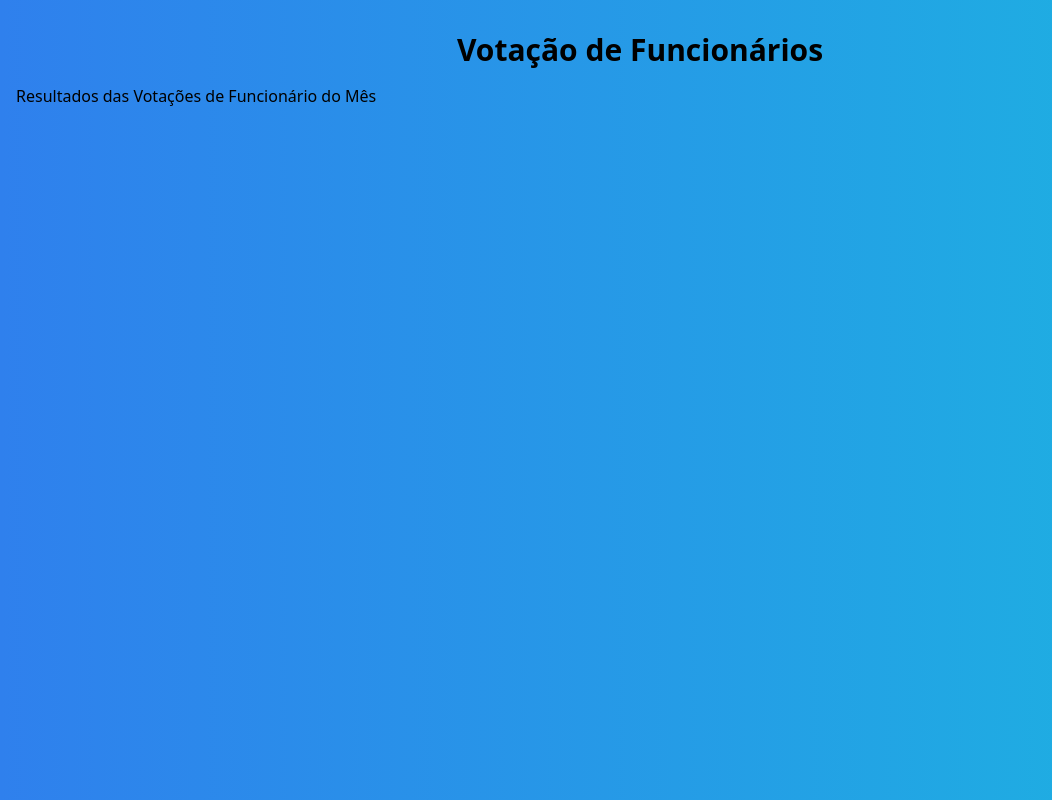
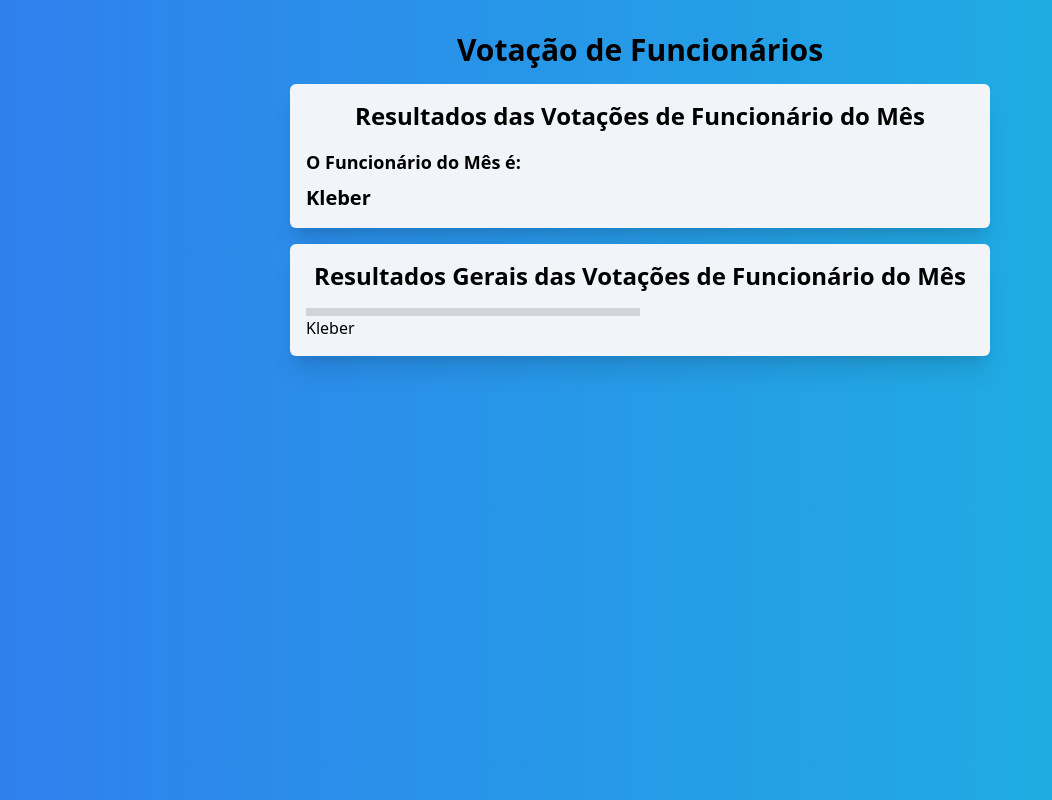
Before and after one commit to MateusVergennes/votos-funcionarios, a React (Create React App) app: page /Resultados in a window 1280 px wide. Shown: the whole page, without its empty margins (0-1052 px from the left). Built offline with nearby package versions, Linux system fonts and the light colour scheme; no server answers; the database is empty.

Commit message:
struct of resultPage

```diff
--- a/src/components/Resultados.jsx
+++ b/src/components/Resultados.jsx
@@ -1,8 +1,27 @@
 import React from 'react'
+
+const style = {
+  container: `bg-slate-100 max-w-[700px] w-full m-auto rounded-md shadow-xl p-4 mb-4`,
+  title: `text-2xl font-bold mb-4 text-center`,
+  defFuncMes: `text-lg font-semibold mb-2`,
+  funcMes: `text-xl font-bold`,
+  barraProgresso: `poll__option-fill w-1/2 h-2 bg-gray-300`,
+}
 
 const Resultados = () => {
   return (
-    <div>Resultados das Votações de Funcionário do Mês</div>
+    <div>
+      <div className={style.container}>
+        <p className={style.title}>Resultados das Votações de Funcionário do Mês</p>
+          <h2 className={style.defFuncMes}>O Funcionário do Mês é: </h2>
+            <h1 className={style.funcMes}>Kleber</h1>
+      </div>
+      <div className={style.container}>
+        <p className={style.title}>Resultados Gerais das Votações de Funcionário do Mês</p>
+          <p className={style.barraProgresso}></p>
+          <p className={style.listFuncionarios}>Kleber</p>
+      </div>
+    </div>
   )
 }
 
--- a/src/firebase.js
+++ b/src/firebase.js
@@ -0,0 +1,20 @@
+// Import the functions you need from the SDKs you need
+import { initializeApp } from "firebase/app";
+import { getFirestore } from "firebase/firestore";
+
+// TODO: Add SDKs for Firebase products that you want to use
+// https://firebase.google.com/docs/web/setup#available-libraries
+
+// Your web app's Firebase configuration
+const firebaseConfig = {
+  apiKey: "AIzaSyATSEtYozTgTE8074sOfGqDegNrdp1lN9A",
+  authDomain: "votacao-projetos.firebaseapp.com",
+  projectId: "votacao-projetos",
+  storageBucket: "votacao-projetos.appspot.com",
+  messagingSenderId: "674340501167",
+  appId: "1:674340501167:web:3c12c4f3649add72c1065a"
+};
+
+// Initialize Firebase
+const app = initializeApp(firebaseConfig);
+export const db = getFirestore(app)
```
